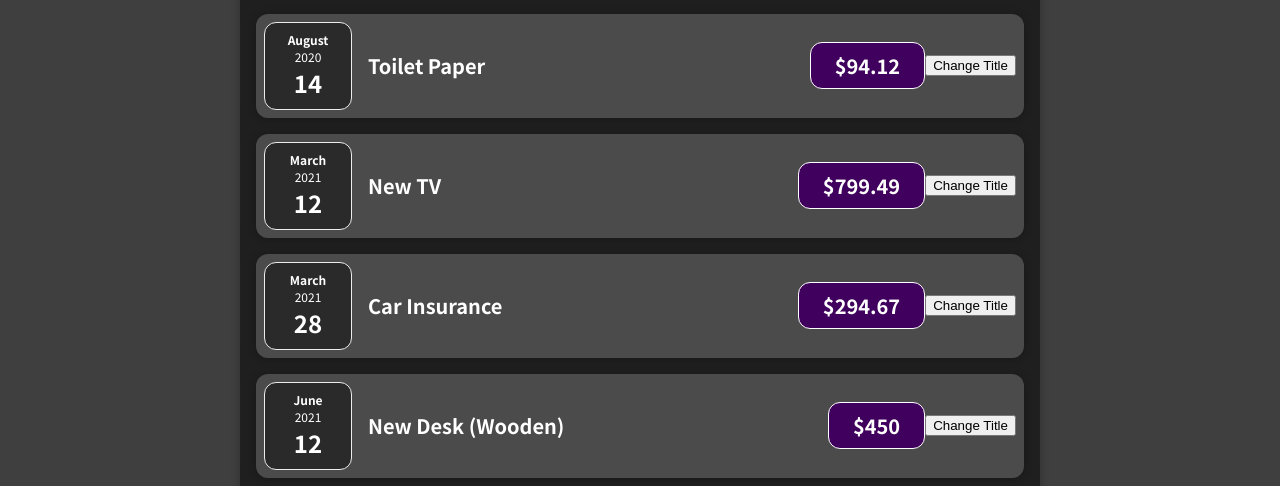
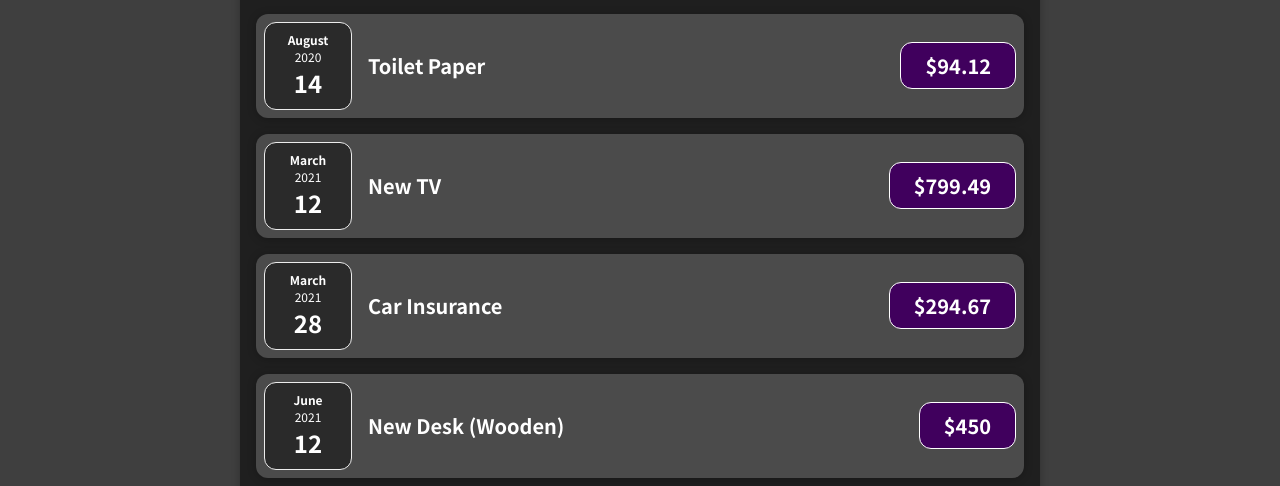
Before and after one commit to atripunoska/expense-tracker, a React (Create React App) app: page / in a window 1280 px wide. Shown: the part 165-651 px from the top of the page. Built offline with nearby package versions, Linux system fonts and the light colour scheme.

Commit message:
Remove button for changing the title

```diff
--- a/src/components/Expenses/ExpenseItem.js
+++ b/src/components/Expenses/ExpenseItem.js
@@ -1,24 +1,16 @@
-import React, { useState } from "react";
+import React from "react";
 import ExpenseDate from "./ExpenseDate";
 import Card from "../UI/Card";
 import "./ExpenseItem.css";
 
 const ExpenseItem = (props) => {
-  const [title, setTitle] = useState(props.title);
-
-  const clickHandler = () => {
-    setTitle("Updated!");
-    console.log(title);
-  };
-
   return (
     <Card className="expense-item">
       <ExpenseDate date={props.date} />
       <div className="expense-item__description">
-        <h2>{title}</h2>
+        <h2>{props.title}</h2>
         <div className="expense-item__price">${props.amount}</div>
       </div>
-      <button onClick={clickHandler}>Change Title</button>
     </Card>
   );
 };
```
Also changed, not shown: 1 other file (tests, documents, lock files or other folders).
